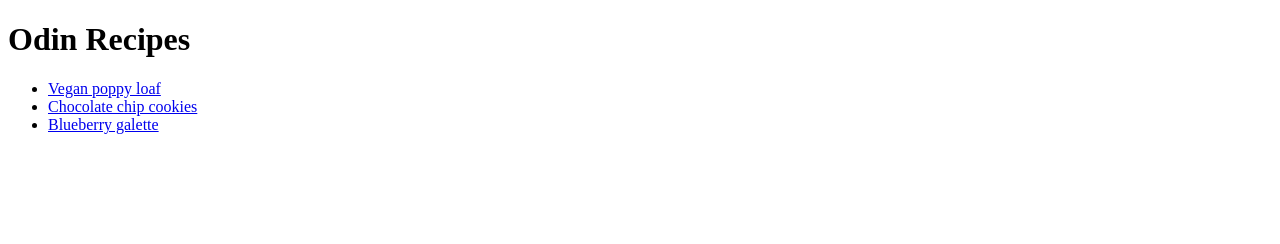
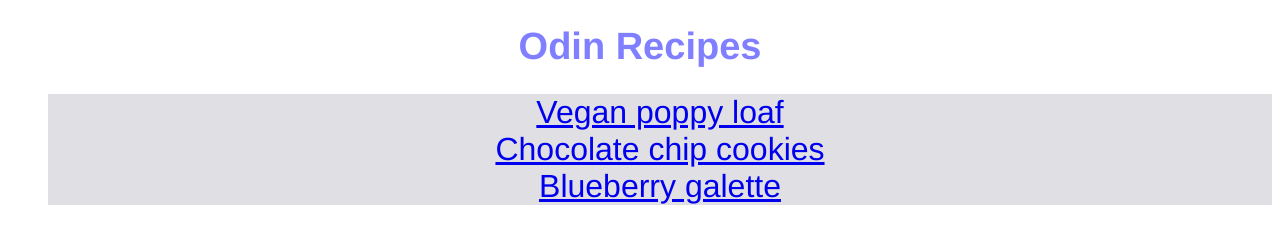
Before and after one commit to Jakesome/Odin-recipes, a plain HTML site: page index.html in a window 1280 px wide. Drawn offline with Linux system fonts and the light colour scheme.

Commit message:
Add a stylesheet (styles.css) for Odin reipes index.html
Index.html was plain, add style with CSS to make the homepage stand out.
Group selectors together to reduce repetition

```diff
--- a/index.html
+++ b/index.html
@@ -3,6 +3,7 @@
     <head>
      <meta charset="utf-8">
      <title>Odin Recipes</title>
+     <link rel="stylesheet" href="styles.css">
     </head>
     <body>
         <h1>Odin Recipes</h1>
--- /dev/null
+++ b/styles.css
@@ -0,0 +1,7 @@
+/*Styles for recipe index*/
+
+li {background-color: rgb(224, 223, 228); color: rgb(255, 255, 255); font-size: 32px;}
+
+h1 {color: #0000ff80; font-weight: 1000; font-size: 38px;}
+
+h1, li {text-align: center; font-family: 'Franklin Gothic Medium', 'Arial Narrow', Arial, sans-serif;}
```
